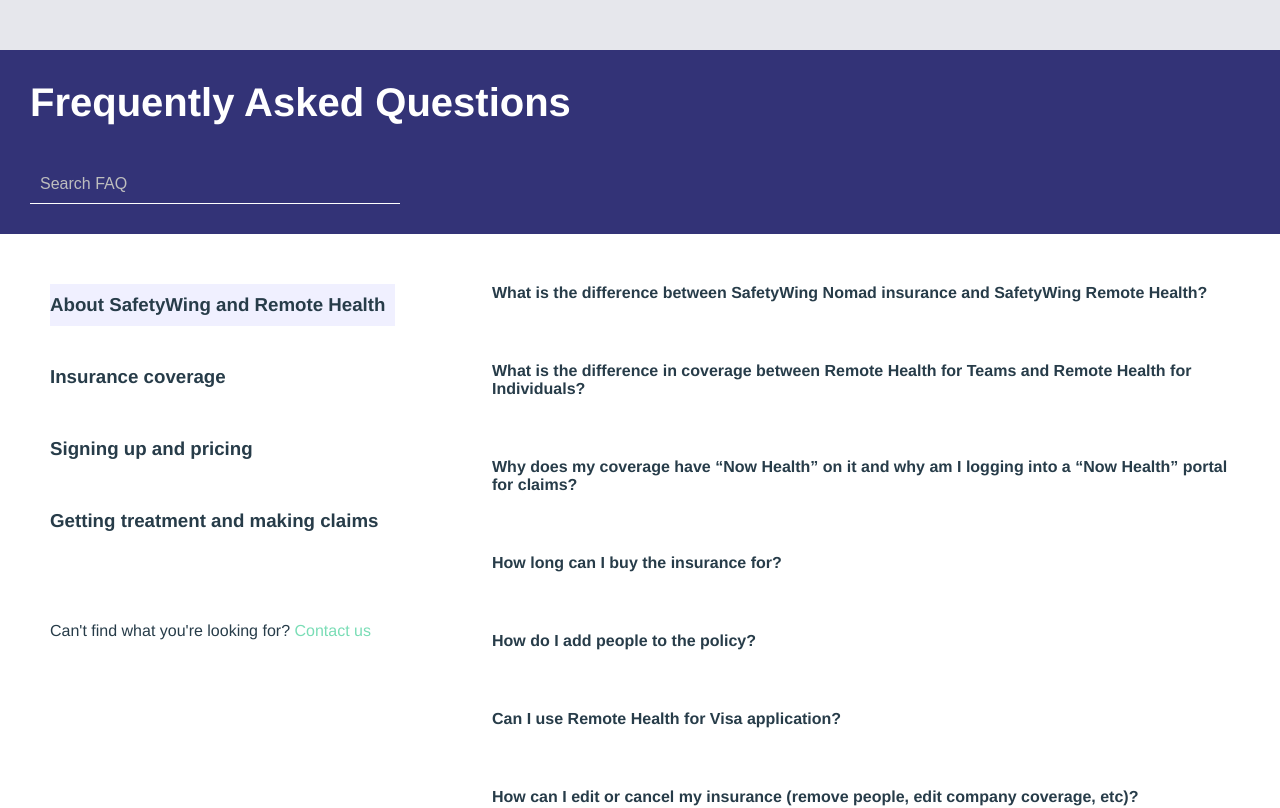
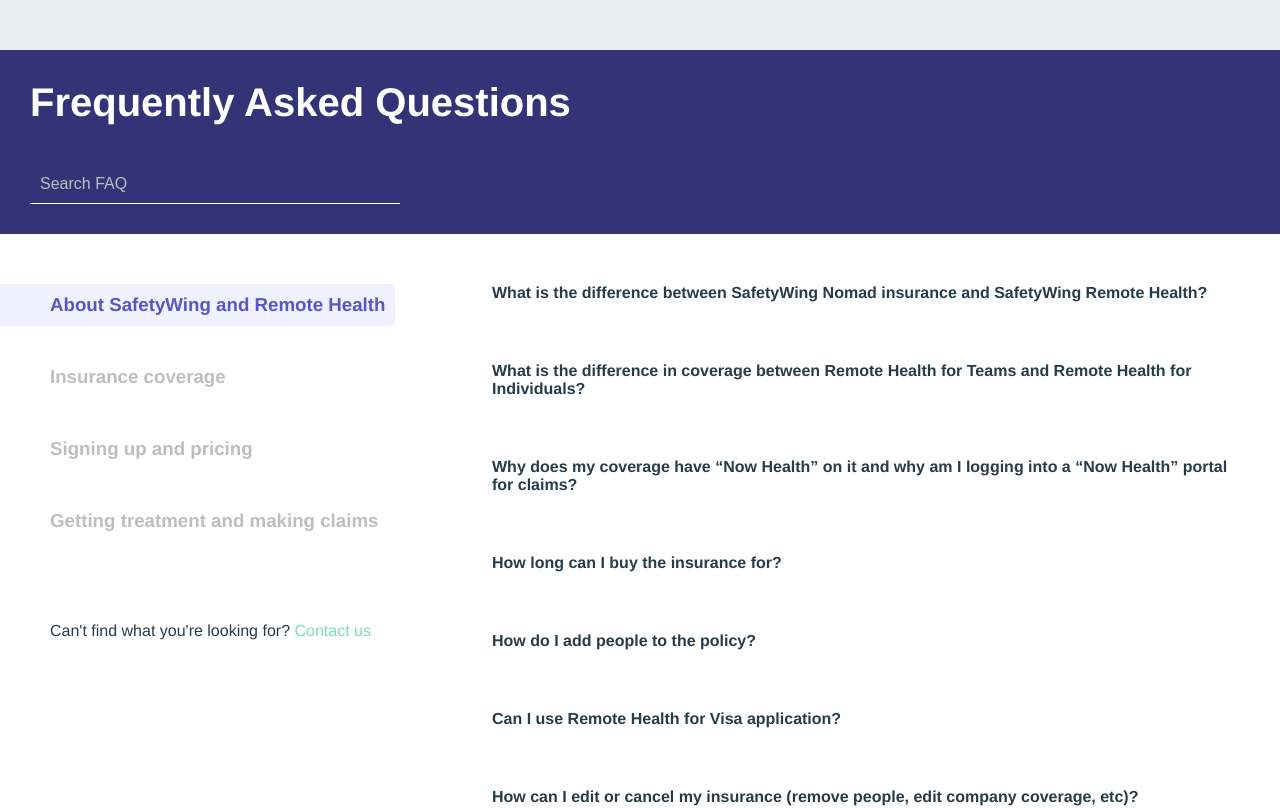
Before and after one commit to emms/safetywing-remote-health-faq, a React (Create React App) app: page / in a window 1280 px wide. Shown: the top 808 px of the page. Built offline with nearby package versions, Linux system fonts and the light colour scheme.

Commit message:
Reorganize colours in theme

```diff
--- a/src/components/Footer.js
+++ b/src/components/Footer.js
@@ -3,7 +3,7 @@
 
 const Footer = styled.div`
   height: 150px;
-  background-color: ${({ theme }) => theme.colorFooter};
+  background-color: ${({ theme }) => theme.color.footer.background};
 `
 
 export default () => <Footer />
--- a/src/components/Header.js
+++ b/src/components/Header.js
@@ -2,14 +2,14 @@
 import styled from 'styled-components/macro'
 
 const StyledHeader = styled.div`
-  background-color: ${({ theme }) => theme.colorHeaderBackground};
   padding: 30px;
+  background-color: ${({ theme }) => theme.color.header.background};
+  color: ${({ theme }) => theme.color.header.foreground};
 `
 
 const Title = styled.h1`
   margin: 0;
   font-size: 40px;
-  color: #fff;
   text-transform: capitalize;
 `
 
--- a/src/components/MockNavigation.js
+++ b/src/components/MockNavigation.js
@@ -3,7 +3,19 @@
 
 const MockNavigation = styled.div`
   height: 50px;
-  background-color: ${({ theme }) => theme.colorNavigation};
 `
 
-export default () => <MockNavigation />
+const MockNavigationContent = styled.div`
+  height: 50px;
+  width: 100%;
+  position: fixed;
+  top: 0;
+  left: 0;
+  background-color: ${({ theme }) => theme.color.navigation.background};
+`
+
+export default () => (
+  <MockNavigation>
+    <MockNavigationContent />
+  </MockNavigation>
+)
--- a/src/components/Questions.js
+++ b/src/components/Questions.js
@@ -8,7 +8,7 @@
 
 const Category = styled.div`
   &:not(:last-child) {
-    border-bottom: 1px solid ${({ theme }) => theme.colorCategory};
+    border-bottom: 1px solid ${({ theme }) => theme.color.category.foreground};
   }
 
   &:not(:first-child) {
--- a/src/components/SearchInput.js
+++ b/src/components/SearchInput.js
@@ -5,10 +5,10 @@
   width: 350px;
   padding: 10px;
   border: none;
-  border-bottom: 1px solid #fff;
+  border-bottom: 1px solid ${({ theme }) => theme.color.header.foreground};
   font-size: 16px;
   background-color: transparent;
-  color: #fff;
+  color: ${({ theme }) => theme.color.header.foreground};
 
   ::placeholder {
     color: #bebebe;
--- a/src/components/SideNav.js
+++ b/src/components/SideNav.js
@@ -7,14 +7,23 @@
 
 const StyledSideNav = styled.div`
   position: fixed;
-  padding-left: 50px;
+  display: flex;
+  flex-direction: column;
 `
 
 const NavLink = styled.h3`
   margin: 0;
-  padding: 10px 10px 10px 0;
+  padding: 10px 10px 10px 50px;
+  border-top-right-radius: 5px;
+  border-bottom-right-radius: 5px;
   background-color: ${props =>
-    props.active ? props.theme.colorLinkBackground : 'transparent'}
+    props.active
+      ? props.theme.color.sideNavActive.background
+      : props.theme.color.sideNav.background};
+  color: ${props =>
+    props.active
+      ? props.theme.color.sideNavActive.foreground
+      : props.theme.color.sideNav.foreground};
 
   &:not(:first-child) {
     margin-top: 30px;
@@ -22,11 +31,11 @@
 `
 
 const Contact = styled.div`
-  padding-top: 80px;
+  padding: 80px 0 0 50px;
 
   > a {
     text-decoration: none;
-    color: ${({ theme }) => theme.colorLinks};
+    color: ${({ theme }) => theme.color.link.foreground};
   }
 `
 
@@ -35,9 +44,9 @@
     <Container>
       <StyledSideNav>
         <NavLink active>About SafetyWing and Remote Health</NavLink>
-        <NavLink>Insurance coverage</NavLink>
-        <NavLink>Signing up and pricing</NavLink>
-        <NavLink>Getting treatment and making claims</NavLink>
+        <NavLink active={false}>Insurance coverage</NavLink>
+        <NavLink active={false}>Signing up and pricing</NavLink>
+        <NavLink active={false}>Getting treatment and making claims</NavLink>
         <Contact>
           Can't find what you're looking for? <a href="/">Contact us</a>
         </Contact>
--- a/src/styles/index.js
+++ b/src/styles/index.js
@@ -17,13 +17,40 @@
 }, {})
 
 export const theme = {
-  colorNavigation: '#626c8b29',
-  colorFooter: '#273C49',
-  colorHeaderBackground: '#333377',
-  colorText: '#273C49',
-  colorLinks: '#7ADDB6',
-  colorLinkBackground: '#F0F0FF',
-  colorCategory: '#5656C2',
+  color: {
+    header: {
+      background: '#333377',
+      foreground: '#FFF'
+    },
+    navigation: {
+      background: '#ebebf2',
+      foreground: '#273C49'
+    },
+    footer: {
+      background: '#273C49',
+      foreground: '#FFF'
+    },
+    sideNav: {
+      background: 'transparent',
+      foreground: '#BEBEBE'
+    },
+    sideNavActive: {
+      background: '#F0F0FF',
+      foreground: '#5656C2'
+    },
+    link: {
+      background: 'transparent',
+      foreground: '#7ADDB6'
+    },
+    category: {
+      background: 'transparent',
+      foreground: '#5656C2'
+    },
+    primary: {
+      background: 'transparent',
+      foreground: '#273C49'
+    }
+  },
   fontFamily: 'Helvetica'
 }
 
@@ -33,7 +60,8 @@
     width: 100%;
     height: 100%;
     font-family: ${({ theme }) => theme.fontFamily};
-    color: ${({ theme }) => theme.colorText};
+    color: ${({ theme }) => theme.color.primary.foreground};
+    background-color: ${({ theme }) => theme.color.primary.background};
   }
 
   #root {
```
